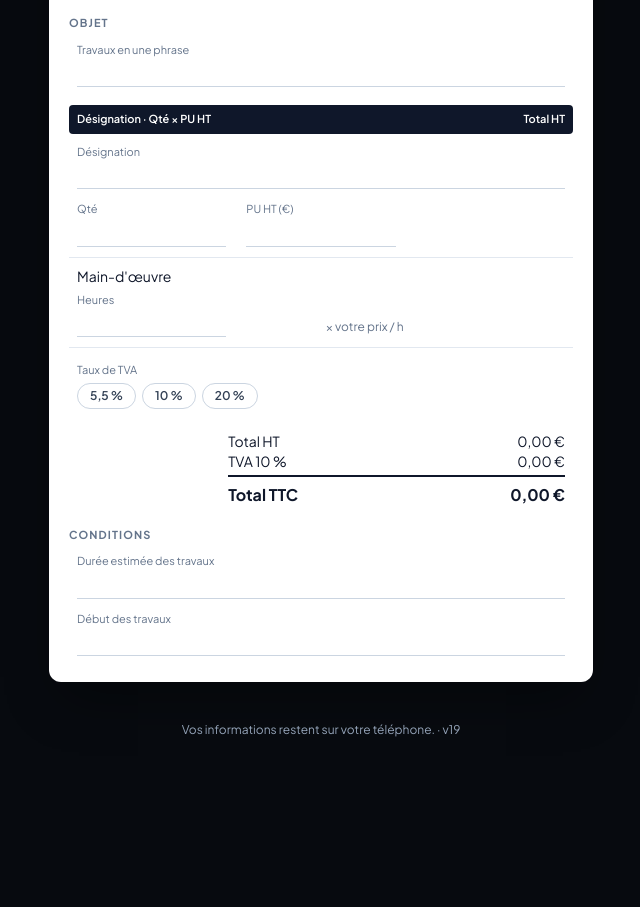
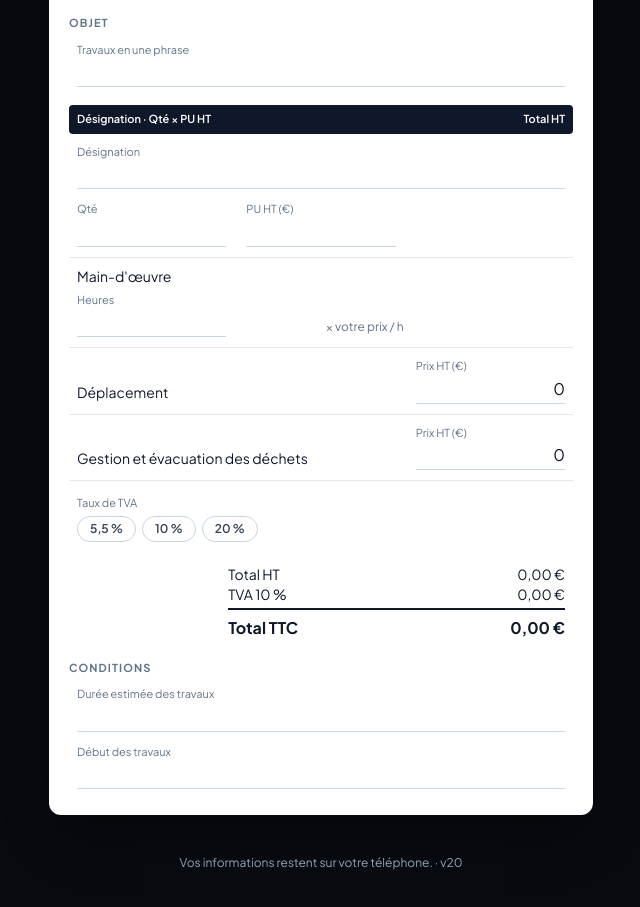
Before and after one commit to teivagillet-prog/devis, a plain HTML site: page index.html in a window 1280 px wide. Shown: the part 840-1747 px from the top of the page, without its empty margins (319-959 px from the left). Drawn offline with nearby package versions, Linux system fonts and the light colour scheme; a web font is replaced by a local one.

Commit message:
Outil devis v20 : déplacement et déchets modifiables pour chaque devis

```diff
--- a/index.html
+++ b/index.html
@@ -62,7 +62,7 @@
         <div id="cartes" class="mt-4 space-y-3"></div>
         <div id="fin-zone" class="mt-4"></div>
 
-        <p class="mt-10 text-center text-xs text-slate-400">Vos informations restent sur votre téléphone. · v19</p>
+        <p class="mt-10 text-center text-xs text-slate-400">Vos informations restent sur votre téléphone. · v20</p>
     </main>
     <div id="barre-pdf" class="hidden fixed bottom-0 inset-x-0 z-40 glass-panel border-t border-gold-500/30 px-4 pt-3 pb-5">
         <div class="max-w-xl mx-auto">
@@ -324,7 +324,7 @@
                 'Taux horaire de main-d\'œuvre : ' + euros(nombre(fiche.tauxHoraire)) + (c.franchise ? ' (TVA non applicable).' : ' HT, soit ' + euros(Math.round(nombre(fiche.tauxHoraire) * (1 + c.taux / 100) * 100) / 100) + ' TTC.') +
                     (fiche.decompte ? ' Temps de main-d\'œuvre décompté ' + fiche.decompte + '.' : '') +
                     (c.moHt > 0 ? ' Coût de la main-d\'œuvre pour ce devis : ' + euros(c.moHt) + (c.franchise ? '' : ' HT, soit ' + euros(Math.round(c.moHt * (1 + c.taux / 100) * 100) / 100) + ' TTC') + (c.remise > 0 ? ' (avant remise)' : '') + '.' : '') +
-                    (nombre(fiche.deplacement) > 0 ? '' : ' Déplacement offert.'),
+                    ((devis.lignes || []).some(function (l) { return /^d[ée]placement/i.test(String(l.designation || '')) && nombre(l.pu) > 0; }) ? '' : ' Déplacement offert.'),
                 assuranceTexte(fiche),
             ] : (estFacture ? [
                 'Travaux réalisés le ' + (devis.dateTravaux ? dateFr(new Date(devis.dateTravaux)) : dateFr(date)) + (devis.chantier ? ' au ' + devis.chantier : '') + '.',
@@ -1643,8 +1643,9 @@
                 if (r[p + 'autre'] !== 'oui') break;
             }
             if (nombre(r.heures) > 0) l.push({ designation: "Main-d'œuvre", qte: r.heures, unite: 'h', pu: f.tauxHoraire });
-            if (nombre(f.deplacement) > 0) l.push({ designation: 'Déplacement', qte: '1', unite: 'forfait', pu: f.deplacement });
-            if (nombre(f.dechetsPrix) > 0) l.push({ designation: 'Gestion et évacuation des déchets', qte: '1', unite: 'forfait', pu: f.dechetsPrix });
+            var dep = prixDuDevis('deplacement'), dech = prixDuDevis('dechetsPrix');
+            if (nombre(dep) > 0) l.push({ designation: 'Déplacement', qte: '1', unite: 'forfait', pu: dep });
+            if (nombre(dech) > 0) l.push({ designation: 'Gestion et évacuation des déchets', qte: '1', unite: 'forfait', pu: dech });
             return l;
         }
 
@@ -1851,7 +1852,7 @@
         /* ===================== LE DEVIS VIDE QUI SE REMPLIT : le micro remplit la case surlignée, chaque case se corrige au clavier ===================== */
         var LIBELLES_DEVIS = { clientNom: 'Nom du client', pro: 'Client professionnel ?', clientAdresse: 'Adresse du client', clientContact: 'Téléphone ou e-mail du client',
             chantier: 'Adresse du chantier (si différente)', objet: 'Travaux en une phrase', heures: 'Heures', tauxTva: 'Taux de TVA',
-            duree: 'Durée estimée des travaux', debut: 'Début des travaux' };
+            duree: 'Durée estimée des travaux', debut: 'Début des travaux', deplacement: 'Prix HT (€)', dechetsPrix: 'Prix HT (€)' };
         var AIDES_DEVIS = { des: 'Ex. : chauffe-eau 200 litres Atlantic', pu: 'Ex. : 450', qte: 'Ex. : 2', heures: 'Ex. : 3 (ou « zéro »)', tauxTva: '10 %, 5,5 % ou 20 %',
             duree: 'Ex. : une demi-journée', debut: 'Ex. : « sous 15 jours », « lundi prochain »' };
 
@@ -1865,6 +1866,8 @@
         function questionPour(cle) {
             var s = questionDevis(APP.rep, APP.fiche);
             if (s && s.cle === cle) return s;
+            if (cle === 'deplacement') return { cle: cle, texte: 'Prix du déplacement pour ce chantier', type: 'nombre', max: 500, aide: 'Selon la distance. Ex. : 35, ou « offert »' };
+            if (cle === 'dechetsPrix') return { cle: cle, texte: 'Prix des déchets pour ce chantier', type: 'nombre', max: 1000, aide: 'Selon le volume (ancien chauffe-eau, gravats…). Ex. : 40, ou « inclus »' };
             var q = Object.assign({}, trouverQuestion(cle));
             var m = /^f(\d+)_(des|pu|qte)$/.exec(cle);
             if (m) { q.aide = AIDES_DEVIS[m[2]]; if (m[2] === 'pu') q.confirmerAuDela = 5000; if (m[2] === 'qte') { q.confirmerAuDela = 100; q.max = 10000; } }
@@ -1943,7 +1946,7 @@
 
         /* Une case du devis (un texte à taper, ou des boutons) */
         function htmlChamp(cle, choix, classe) {
-            var num = /_(pu|qte)$/.test(cle) || cle === 'heures';
+            var num = /_(pu|qte)$/.test(cle) || cle === 'heures' || cle === 'deplacement' || cle === 'dechetsPrix';
             var saisie = choix ? '<div id="choix-' + cle + '" class="flex flex-wrap gap-1.5 mt-1"></div>'
                 : '<input id="rep-' + cle + '" type="text"' + (num ? ' inputmode="decimal"' : '') + ' enterkeyhint="next" autocomplete="off" autocapitalize="sentences"' +
                   ' onfocus="definirCible(\'' + cle + '\')" onchange="saisirChamp(\'' + cle + '\', this.value)" onkeydown="toucheChamp(\'' + cle + '\', event, this)"' +
@@ -1963,8 +1966,9 @@
             var inp = document.getElementById('rep-' + cle);
             if (inp && (document.activeElement !== inp || APP.majForcee === cle || APP.majForcee2 === cle)) {
                 var v = APP.tape && APP.tape[cle] != null ? APP.tape[cle] : ((cle in APP.rep) ? valeurAffichee(cle, APP.rep[cle]) : '');
+                if (!(cle in APP.rep) && (cle === 'deplacement' || cle === 'dechetsPrix')) v = String(nombre(prixDuDevis(cle))).replace('.', ',');
                 if (inp.value !== v) inp.value = v;
-                var court = /_(pu|qte)$/.test(cle) || cle === 'heures';
+                var court = /_(pu|qte)$/.test(cle) || cle === 'heures' || cle === 'deplacement' || cle === 'dechetsPrix';
                 inp.placeholder = actif ? (court ? '…' : 'Parlez, ou tapez ici…') : ((cle in APP.rep) ? '—' : (court ? '' : ''));
             }
             if (choix) {
@@ -1995,6 +1999,11 @@
         }
 
         /* Le devis vide, rempli au fur et à mesure */
+        /* Déplacement et déchets : le prix de ce devis s'il a été dit ou tapé, sinon celui de la fiche */
+        function prixDuDevis(cle) {
+            var r = APP.rep || {}, f = APP.fiche || {};
+            return (cle in r && propre(r[cle]) !== '') ? r[cle] : (f[cle] || '0');
+        }
         function totalLigne(n) {
             var r = APP.rep, p = 'f' + n + '_';
             if (!r[p + 'pu']) return '';
@@ -2057,13 +2066,12 @@
                 '<p id="total-mo" class="col-span-4 text-right text-sm font-semibold text-slate-900 pb-2"></p></div></div>',
                 champs: [['heures', null, 'col-span-4']],
                 maj: function () { var t = document.getElementById('total-mo'), v = r.heures ? euros(cent(nombre(r.heures) * nombre(f.tauxHoraire))) : ''; if (t.textContent !== v) t.textContent = v; } });
-            var fixes = [];
-            if (nombre(f.deplacement) > 0) fixes.push(['Déplacement', nombre(f.deplacement)]);
-            if (nombre(f.dechetsPrix) > 0) fixes.push(['Gestion et évacuation des déchets', nombre(f.dechetsPrix)]);
-            if (fixes.length) b.push({ id: 'lignes-fixes', html: '<div id="lignes-fixes"></div>', maj: function (el) {
-                var h = fixes.map(function (x) { return '<div class="flex justify-between gap-2 px-2 py-2 border-b border-slate-200 text-sm text-slate-900"><span>' + esc(x[0]) + '</span><span class="font-semibold">' + euros(x[1]) + '</span></div>'; }).join('');
-                if (el.innerHTML !== h) el.innerHTML = h;
-            } });
+            [['deplacement', 'Déplacement'], ['dechetsPrix', 'Gestion et évacuation des déchets']].forEach(function (x) {
+                var id = 'ligne-' + x[0];
+                b.push({ id: id, html: '<div id="' + id + '" class="border-b border-slate-200 py-1"><div class="grid grid-cols-12 gap-1 items-end">' +
+                    '<p class="col-span-8 px-2 pb-2 text-sm text-slate-900">' + x[1] + '</p>' + htmlChamp(x[0], null, 'col-span-4') + '</div></div>',
+                    champs: [[x[0], null, 'col-span-4']] });
+            });
             /* TVA et totaux, calculés en direct */
             if (f.regime !== 'franchise') champ('tauxTva', [['5.5', '5,5 %'], ['10', '10 %'], ['20', '20 %']], 'mt-2');
             b.push({ id: 'bloc-totaux', html: '<div id="bloc-totaux"></div>', maj: function (el) {
@@ -2130,7 +2138,7 @@
             delete cartesEl.dataset.formulaire;
             for (var i = 0; i < APP.ordre.length; i++) {
                 var cle = APP.ordre[i], qq = trouverQuestion(cle);
-                if (APP.mode === 'recap' && /^f\d+_|^heures$/.test(cle)) continue;
+                if (APP.mode === 'recap' && /^f\d+_|^heures$|^deplacement$|^dechetsPrix$/.test(cle)) continue;
                 h += '<div class="p-3 rounded-xl bg-obsidian/50 border border-white/10">' +
                         '<div class="flex items-center justify-between gap-2"><p class="text-slate-400 text-xs">' + esc(qq.texte) + '</p>' +
                         (APP.mode === 'fiche-edition' ? '' : '<button type="button" onclick="refaireQuestion(\'' + cle + '\')" class="text-xs text-gold-400 underline flex-shrink-0">Redire</button>') + '</div>' +
```
